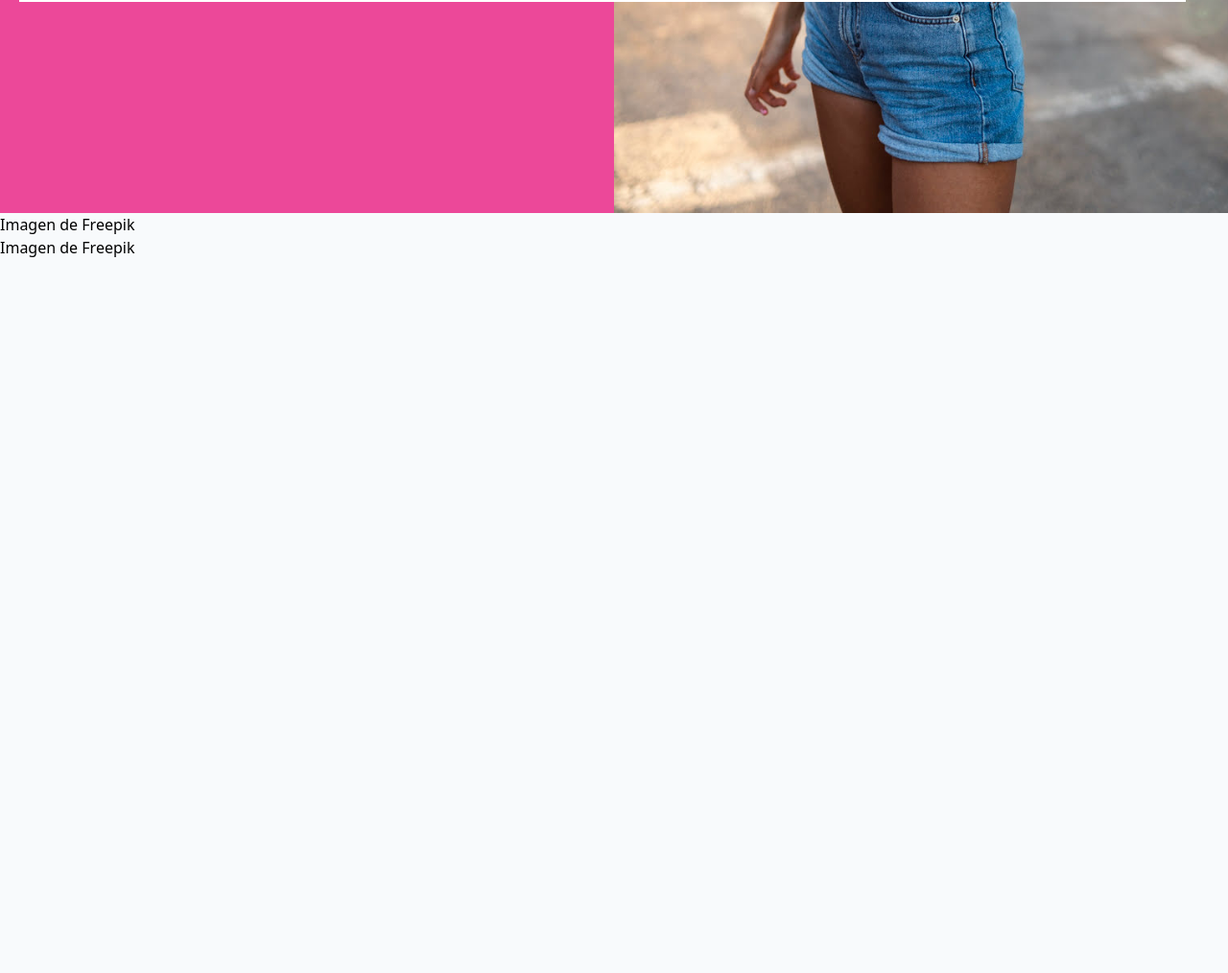
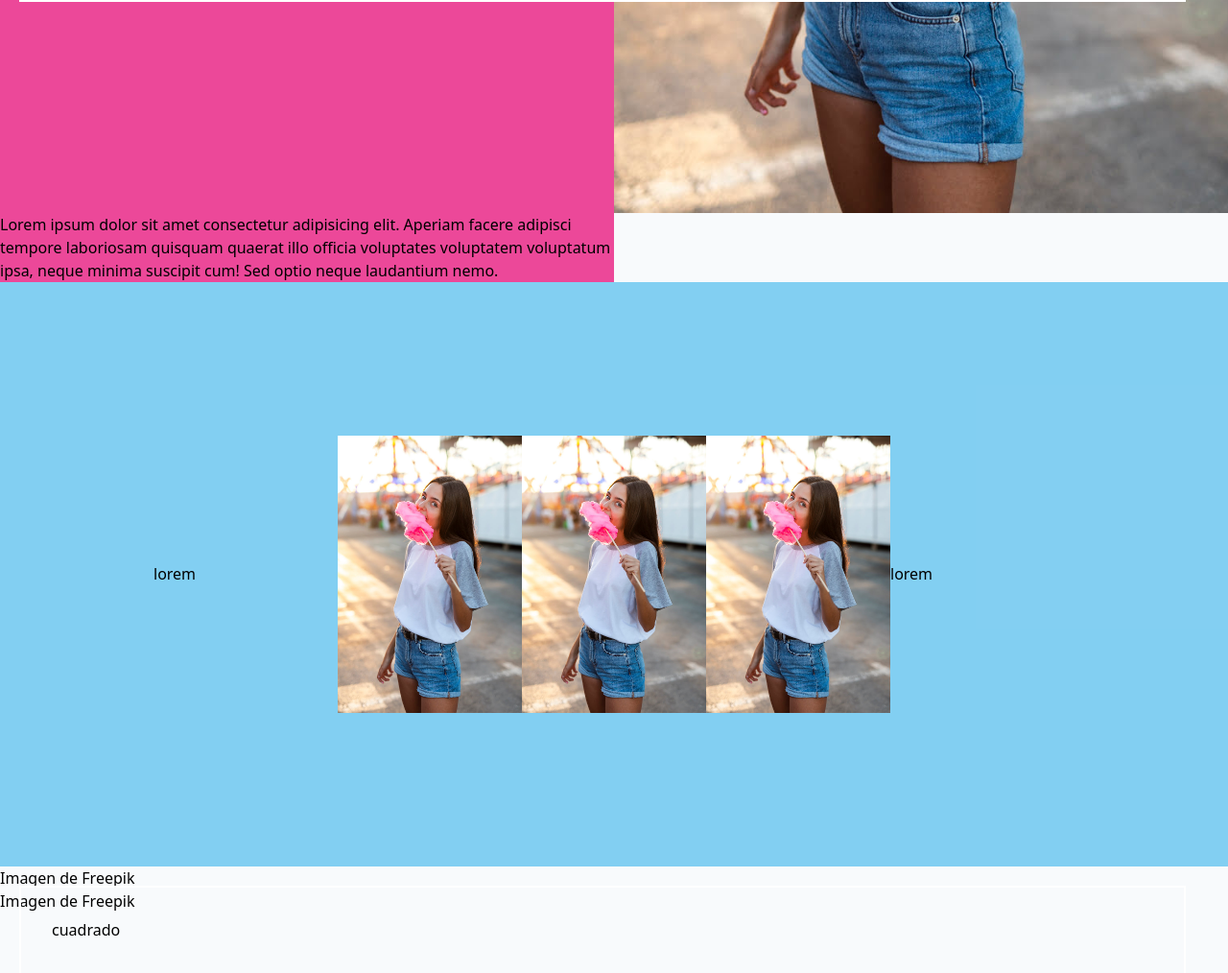
Before and after one commit to DaniMGithub/parque, a website: page src/public/index.html in a window 1280 px wide. Shown: the part 870-1884 px from the top of the page at 96% size. Before the commit the page ends 1140 px from the top, so only its background shows below. Drawn offline with nearby package versions, Linux system fonts and the light colour scheme; files that its build step writes are made by us from their sources.

Commit message:
seccion 2

```diff
--- a/src/public/index.html
+++ b/src/public/index.html
@@ -50,7 +50,7 @@
 </section>
 
 
-<!--Cuadrado gris con texto w-5 h-5 p-40  ml-50 z-40 -->
+<!--Cuadrado gris con texto  -->
 <section class="absolute bg-sky-500/50 grid grid-cols-4 -mb-160 ml-50 p-40">
   <div class="uppercase col-start-1 col-span-2">
   <h1 class="text-5xl">Last post name</h1>
@@ -76,6 +76,43 @@
   </div>
 </section>
 
+
+<!--Cuadrado amarillo -->
+<section>
+<section class="grid-cols-2 flex items-stretch w-25 h-25">
+<div class="bg-pink-500 w-[50%] h-90 col-span-1">
+  <p>Lorem ipsum dolor sit amet consectetur adipisicing elit. Aperiam facere adipisci tempore laboriosam quisquam quaerat illo officia voluptates voluptatem voluptatum ipsa, neque minima suscipit cum! Sed optio neque laudantium nemo.</p>
+</div>
+</section>
+
+<!-- 3 fotos -->
+<section class="bg-sky-500/50 grid grid-cols-5 -mb-160 ml-50 p-40 items-center">
+  <div>
+    <p>lorem</p>
+  </div>
+    <div>
+    <img src="../img/chica-algodon-reduced.jpg">
+  </div>
+  <div>
+    <img  src="../img/chica-algodon-reduced.jpg">
+  </div>
+    <div>
+    <img  src="../img/chica-algodon-reduced.jpg">
+  </div>
+  <div>
+    <p>lorem</p>
+  </div>
+</div>
+</section>
+
+<!-- frame -->
+<section>
+  <div class="absolute border-2 border-white z-30 bg-transparent w-[95%] h-[90%] m-5 p-8">
+    <p>cuadrado</p>
+</div>
+</section>
+</section>
+
 </main>
 <footer> <p>Imagen de <a href="https://www.freepik.es/vector-gratis/diseno-plantilla-fotolibro-degradado_31612935.htm">Freepik</a></p>
 <p>Imagen de <a href="https://www.freepik.es/vector-gratis/diseno-plantilla-blog-degradado_31222326.htm#query=landing%20page%20mockup&position=33&from_view=search&track=sph">Freepik</a></p>
```
